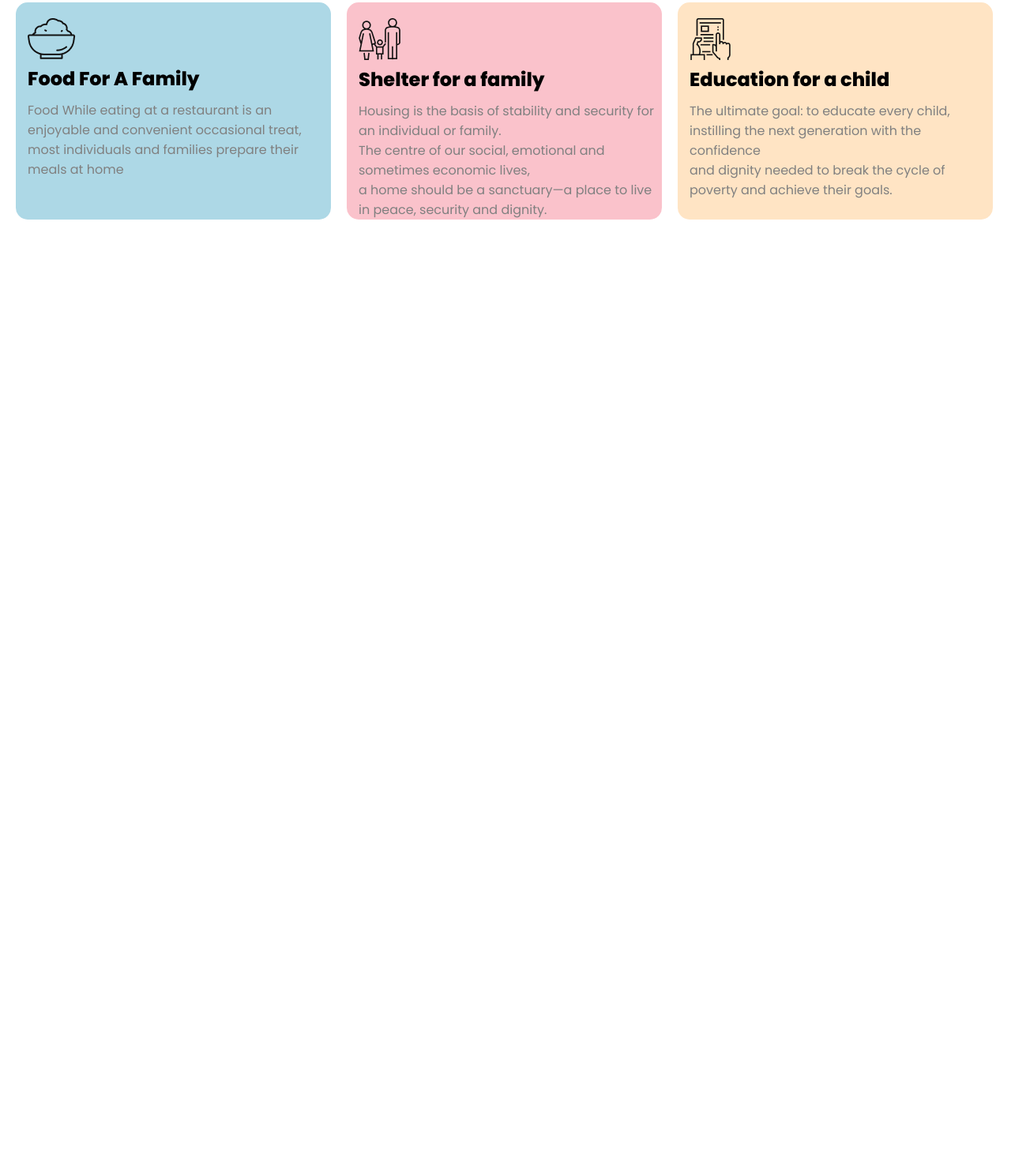
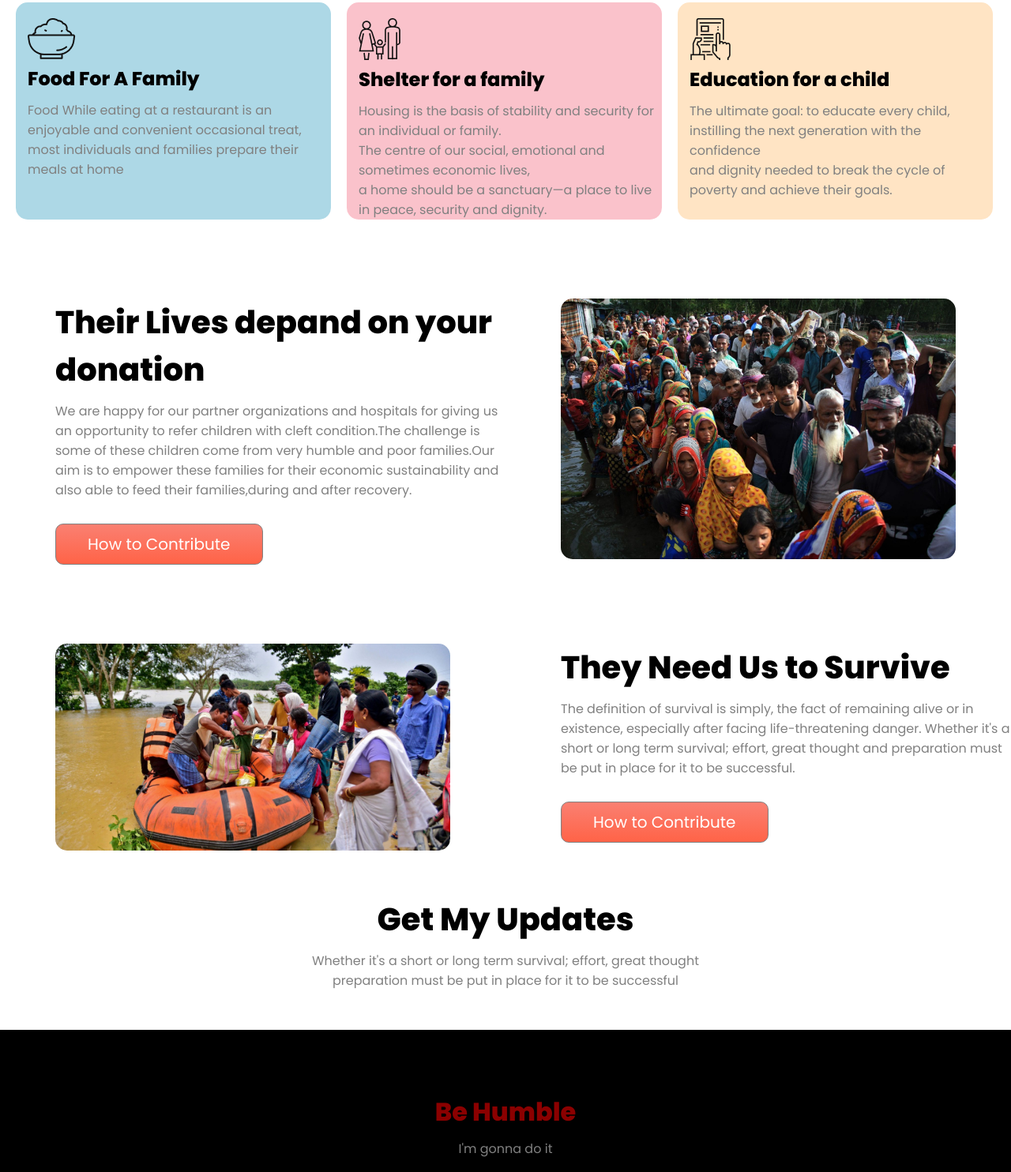
Before and after one commit to mehedihasan2061/donate-portfolio, a plain HTML site: page index.html in a window 1280 px wide. Shown: the part 1254-2738 px from the top of the page at 79% size. Before the commit the page ends 1532 px from the top, so only its background shows below. Drawn offline with Linux system fonts and the light colour scheme.

Commit message:
text added

```diff
--- a/css/style.css
+++ b/css/style.css
@@ -117,3 +117,37 @@ hr{
     padding-top: 20px;
     padding-left: 15px;
 }
+/* 3rd part  */
+.container{
+    display: flex;
+    margin-top: 100px;
+}
+.half-width{
+    width: 80%;
+    margin-left: 70px;
+
+}
+.half-width img{
+    width: 500px;
+    border-radius: 15px;
+}
+.header{
+    font-size: 40px;
+    font-weight: 700;
+}
+/* 4th part  */
+.about{
+    margin-top: 50px;
+    text-align: center;
+}
+/* footer  */
+.footer-item{
+    height: 100px;
+    text-align: center;
+    background-color: black;
+    margin-top: 50px;
+    padding-top: 80px;
+}
+.text2{
+    color:darkred ;
+}
--- a/index.html
+++ b/index.html
@@ -80,7 +80,8 @@
             <div>
                 <h2>Food For A Family</h2>
                 <p>Food
-                    While eating at a restaurant is an enjoyable and convenient occasional treat,<br> most individuals and
+                    While eating at a restaurant is an enjoyable and convenient occasional treat,<br> most individuals
+                    and
                     families prepare their meals at home</p>
             </div>
         </div>
@@ -103,15 +104,54 @@
             </div>
             <div>
                 <h2>Education for a child </h2>
-            <p>The ultimate goal: to educate every child, instilling the next generation with the confidence <br> and dignity
+                <p>The ultimate goal: to educate every child, instilling the next generation with the confidence <br>
+                    and dignity
                     needed to break the cycle of poverty and achieve their goals.</p>
             </div>
         </div>
     </section>
+    <!-- 3rd part  -->
+    <section class="container">
+        <div class="half-width">
+            <h1 class="header">Their Lives depand on your donation</h1>
+            <p>We are happy for our partner organizations and hospitals for giving us an opportunity to refer children
+                with cleft condition.The challenge is some of these children come from very humble and poor families.Our
+                aim is to empower these families for their economic sustainability and also able to feed their
+                families,during and after recovery.</p>
+            <button class="btn-link">How to Contribute</button>
+        </div>
+        <div class="half-width">
+            <img src="./images/donation7.jpg" alt="">
+        </div>
+    </section>
 
+    <section class="container">
+        <div class="half-width">
+            <img src="./images/donation5.jpg" alt="">
+        </div>
+        <div class="half-width">
+            <h1  class="header">They Need Us to Survive</h1>
+            <p>The definition of survival is simply, the fact of remaining alive or in existence, especially after
+                facing life-threatening danger. Whether it's a short or long term survival; effort, great thought and
+                preparation must be put in place for it to be successful.</p>
+                <button class="btn-link">How to Contribute</button>
+        </div>
 
+    </section>
 
+    <!-- 4th part  -->
+    <div class="about">
+        <h1 class="header">Get My Updates</h1>
+        <p>Whether it's a short or long term survival; effort, great thought <br>
+            preparation must be put in place for it to be successful</p>
+    </div>
 
 </body>
+<footer>
+    <div class="footer-item">
+        <h1 class="text2">Be Humble</h1>
+        <p>I'm gonna do it</p>
+    </div>
+</footer>
 
 </html>
```
Lines whose indentation alone changed are shown as unchanged.
